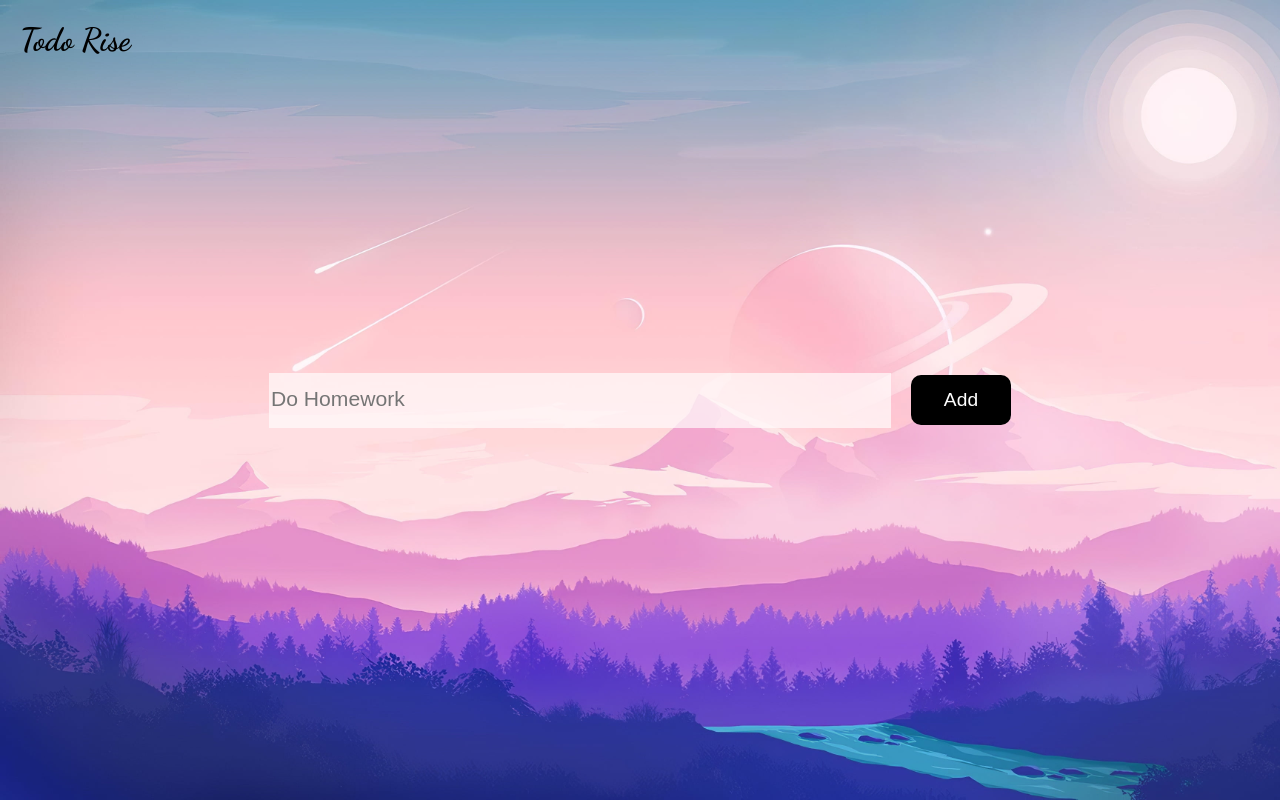
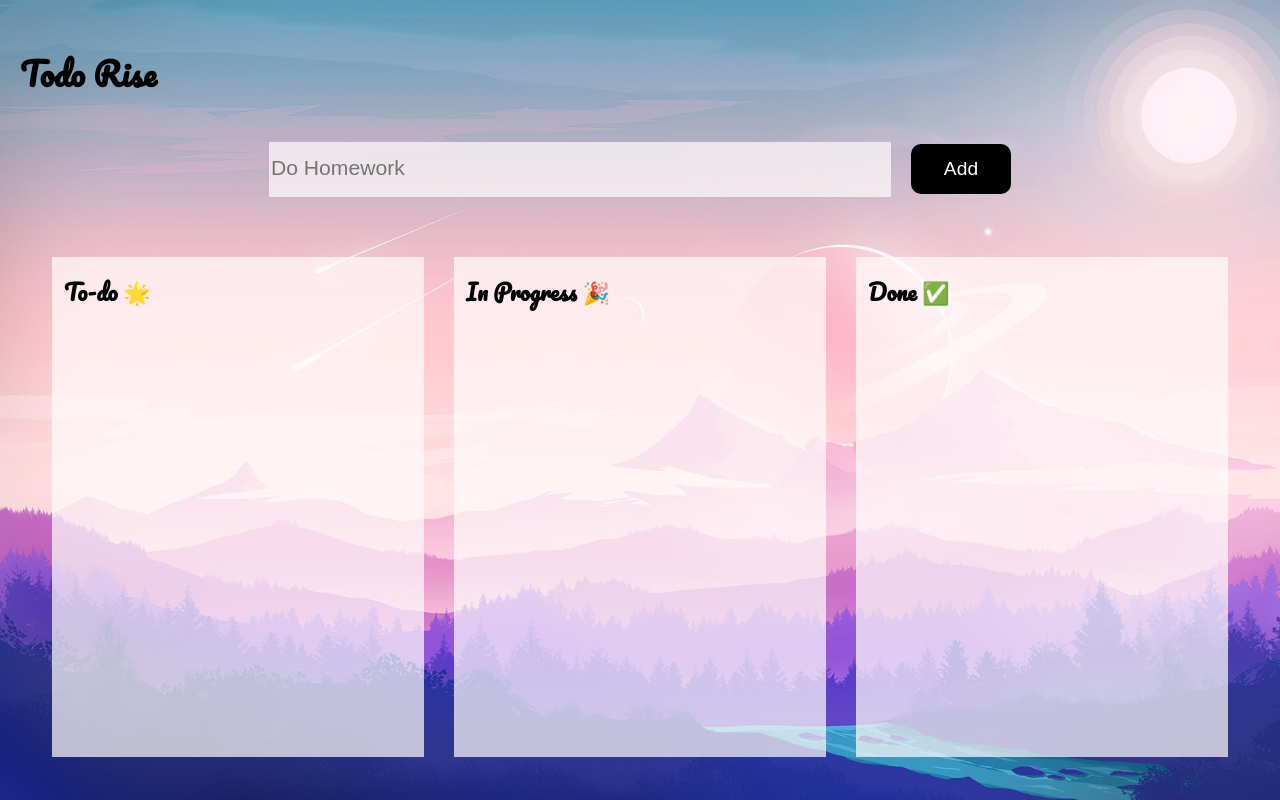
Before and after one commit to Shivangi020/TodoRise, a React (Vite) app in the folder TodoRise/: page / in a window 1280 px wide. Built offline with nearby package versions, Linux system fonts and the light colour scheme.

Commit message:
Building : Todo List Cards

```diff
--- a/TodoRise/src/App.jsx
+++ b/TodoRise/src/App.jsx
@@ -1,16 +1,25 @@
-import { AddTask } from "./Components/AddTask"
-import Header from "./Components/Header"
-
+import { AddTask } from "./Components/AddTask";
+import Header from "./Components/Header";
+import { ProgressTask } from "./Components/ProgressTask";
+import { TodoList } from "./Components/TodoList";
+import DoneTask from "./Components/DoneTask";
 
 function App() {
-
   return (
-   <main>
-     <div className="header"><Header/></div>
-     <div className="addTask"><AddTask/></div>
-     <div></div>
-   </main>
-  )
+    <main>
+      <div className="header">
+        <Header />
+      </div>
+      <div className="addTask">
+        <AddTask />
+      </div>
+      <div className="Lists">
+        <TodoList />
+        <ProgressTask />
+        <DoneTask />
+      </div>
+    </main>
+  );
 }
 
-export default App
+export default App;
--- /dev/null
+++ b/TodoRise/src/Components/DoneTask.jsx
@@ -0,0 +1,11 @@
+import React from 'react'
+
+const DoneTask = () => {
+  return (
+    <div className='todolist'>
+    <h1>Done ✅</h1>
+ </div>
+  )
+}
+
+export default DoneTask
--- /dev/null
+++ b/TodoRise/src/Components/ProgressTask.jsx
@@ -0,0 +1,9 @@
+import React from 'react'
+
+export const ProgressTask = () => {
+  return (
+    <div className='todolist'>
+    <h1>In Progress 🎉</h1>
+ </div>
+  )
+}
--- /dev/null
+++ b/TodoRise/src/Components/TodoList.jsx
@@ -0,0 +1,9 @@
+import React from 'react'
+
+export const TodoList = () => {
+  return (
+    <div className='todolist'>
+       <h1>To-do 🌟</h1>
+    </div>
+  )
+}
--- a/TodoRise/src/Scss/_background.scss
+++ b/TodoRise/src/Scss/_background.scss
@@ -1,7 +1,7 @@
-@import url('https://fonts.googleapis.com/css2?family=Dancing+Script:wght@400;500;600;700&family=Quicksand:wght@300;400;500;600;700&display=swap');
+@import url('https://fonts.googleapis.com/css2?family=Pacifico&family=Quicksand:wght@300;400;500;600;700&display=swap');
 
 $text-font :  'Quicksand', sans-serif;
-$logo-font :  'Dancing Script', cursive;
+$logo-font :  'Pacifico', cursive;
 
 *{
     box-sizing: border-box;
@@ -12,7 +12,7 @@ body{
     font-family: $text-font;
 }
 main{
-    height: 100vh;
+    min-height: 100vh;
     width: 100%;
     background-image: url('../assets/background.jpg');
     background-size: cover;
--- a/TodoRise/src/Scss/_component.scss
+++ b/TodoRise/src/Scss/_component.scss
@@ -1,7 +1,7 @@
 @use "background";
 
 .header {
-    position: fixed;
+    position: relative;
     top: 0;
     width: 100%;
   h1 {
@@ -16,6 +16,7 @@
     width: 100%;
     display: flex;
     justify-content: center;
+    margin-top: 20px;
   div {
     input {
       width: 622px;
@@ -44,3 +45,24 @@
     }
   }
 }
+
+
+.Lists{
+    width: 100%;
+    display: flex;
+    margin-top: 40px;
+    padding: 20px;
+    gap: 30px;
+    justify-content: center;
+    .todolist{
+        width: 30%;
+        height: 500px;
+        background-color: rgba(255, 251, 251, 0.71);
+
+        h1{
+            font-family: background.$logo-font;
+            margin-left: 12px;
+            font-size: 22px;
+        }
+    }
+}
```
